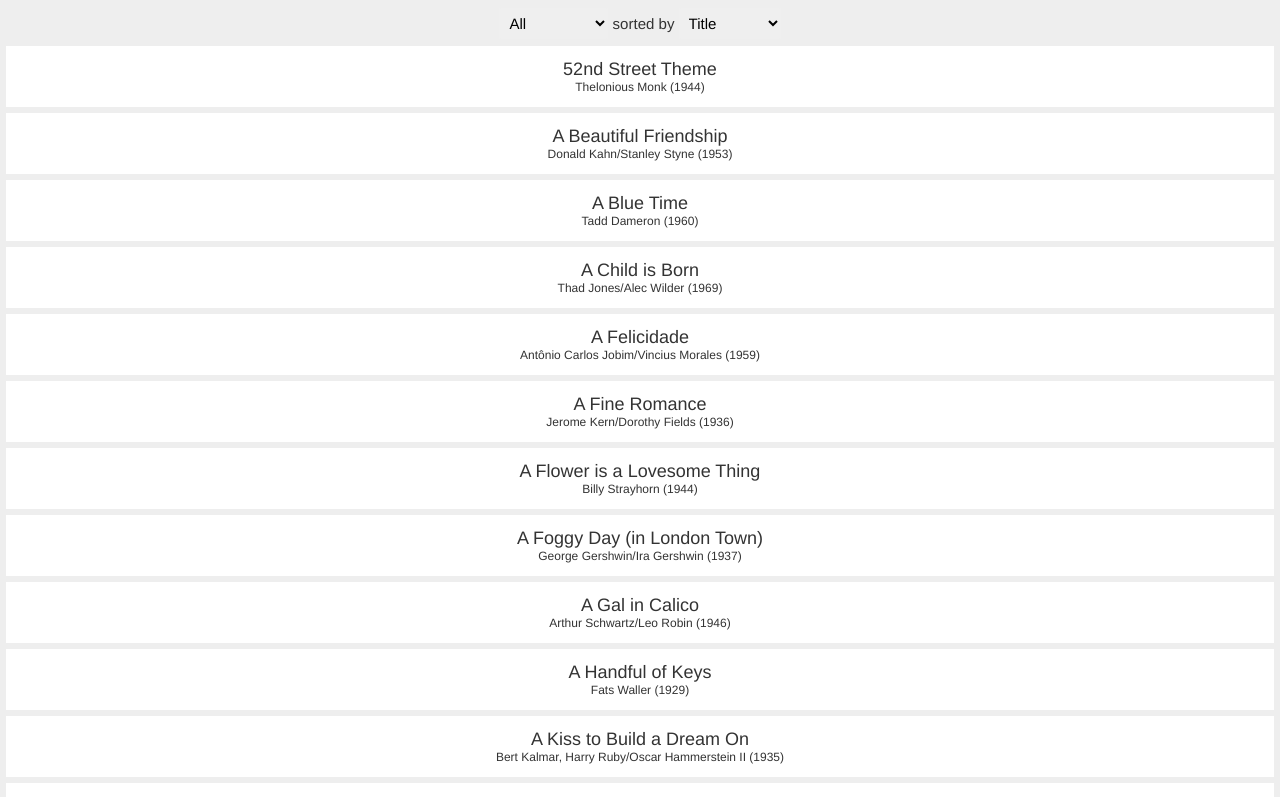
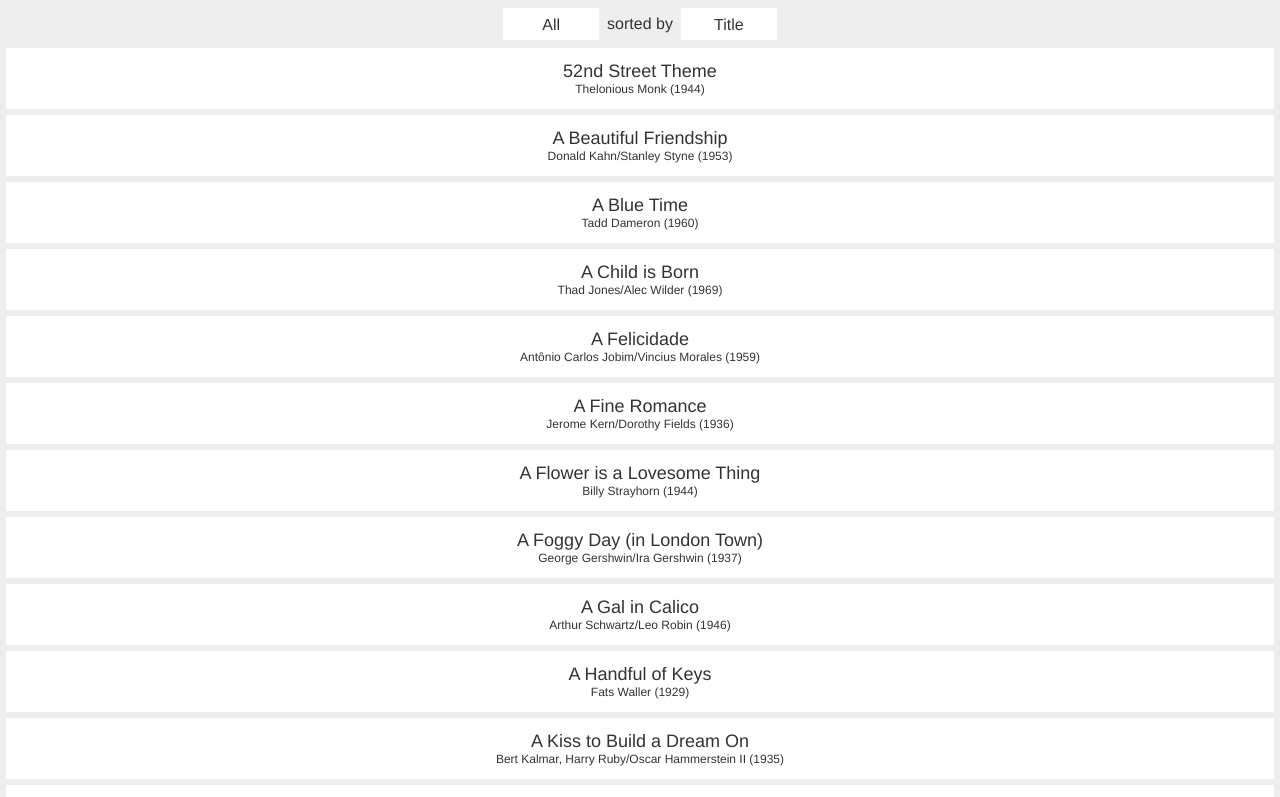
Before and after one commit to thomasmcevoy/tunes-svelte, a Svelte app: page / in a window 1280 px wide. Shown: the top 797 px of the page. Built offline with nearby package versions, Linux system fonts and the light colour scheme.

Commit message:
custom built select menus

```diff
--- a/package.json
+++ b/package.json
@@ -14,9 +14,9 @@
     "@rollup/plugin-node-resolve": "^7.0.0",
     "rollup": "^1.20.0",
     "rollup-plugin-livereload": "^1.0.0",
-    "rollup-plugin-svelte": "^5.0.3",
+    "rollup-plugin-svelte": "^5.2.2",
     "rollup-plugin-terser": "^5.1.2",
-    "svelte": "^3.0.0"
+    "svelte": "^3.22.3"
   },
   "dependencies": {
     "gh-pages": "^2.2.0",
--- a/public/global.css
+++ b/public/global.css
@@ -1,3 +1,7 @@
+* {
+  box-sizing: border-box;
+}
+
 html, body {
 	position: relative;
 	width: 100%;
@@ -11,6 +15,7 @@ body {
 	padding: 0;
 	box-sizing: border-box;
 	font-family: "Avenir", "Helvetica Neue", Arial, sans-serif;
+	text-align: center;
 }
 
 a {
--- a/src/App.svelte
+++ b/src/App.svelte
@@ -1,12 +1,16 @@
 <script>
+  import { TUNES } from "../constants/tunes.js";
+  import { FILTERS } from "../constants/filters.js";
+  import { SORTS } from "../constants/sorts.js";
   import { filter, sort } from "../constants/functions.js";
+  import DropMenu from "./DropMenu.svelte";
 
-  export let TUNES;
-  export let FILTERS;
-  export let SORTS;
   export let currentFilter = "All";
   export let currentSort = "Title";
   $: sortedFilteredTunes = sort(filter(TUNES, currentFilter), currentSort);
+
+  export const setFilter = value => (currentFilter = value);
+  export const setSort = value => (currentSort = value);
 
   export function toggleSelected(tune) {
     const index = TUNES.indexOf(tune);
@@ -19,20 +23,12 @@
   }
 </script>
 
+<header>
+  <DropMenu items={FILTERS} currentItem={currentFilter} setItem={setFilter} />
+  <span>sorted by</span>
+  <DropMenu items={SORTS} currentItem={currentSort} setItem={setSort} />
+</header>
 <main>
-  <header>
-    <select on:change={e => (currentFilter = e.target.value)}>
-      {#each FILTERS as FILTER}
-        <option>{FILTER}</option>
-      {/each}
-    </select>
-    <span>sorted by</span>
-    <select on:change={e => (currentSort = e.target.value)}>
-      {#each SORTS as SORT}
-        <option>{SORT}</option>
-      {/each}
-    </select>
-  </header>
   <ul>
     {#each sortedFilteredTunes as tune}
       <li
@@ -46,23 +42,30 @@
 </main>
 
 <style>
-  main {
-    text-align: center;
+  header {
+    position: fixed;
+    top: 0;
+    left: 0;
+    width: 100%;
+    height: 3em;
     margin: 0;
-    padding: 0;
-    margin: 0 auto;
+    padding: 0.5em;
+    display: flex;
+    justify-content: center;
+    background-color: inherit;
+    text-align: top;
+    z-index: 5;
   }
 
-  header {
-    margin: 0.5em;
-    font-size: 0.94em;
+  span {
+    padding: 0 0.5em;
+    height: 2em;
+    line-height: 2em;
   }
 
-  select {
-    margin: 0;
-    border: none;
-  }
-  option {
+  main {
+    margin: 3em auto 0;
+    padding: 0;
   }
 
   ul {
@@ -72,7 +75,7 @@
   }
 
   .tune {
-    margin: 0.5em;
+    margin: 0 0.5em 0.5em;
     border: 1.5px solid white;
     padding: 1em;
     background-color: rgb(255, 255, 255);
--- /dev/null
+++ b/src/DropMenu.svelte
@@ -0,0 +1,51 @@
+<script>
+  export let items;
+  export let setItem;
+  export let currentItem;
+  export let isVisible = false;
+
+  export function toggleVisibility() {
+    isVisible = !isVisible;
+  }
+
+  export function handleClick(newValue) {
+    setItem(newValue);
+    toggleVisibility();
+  }
+</script>
+
+<div class="container">
+  <div class="current item" on:click={toggleVisibility}>{currentItem}</div>
+  <div class="drop-menu {isVisible ? '' : 'isHidden'}">
+    {#each items as item}
+      {#if item !== currentItem}
+        <div class="item" on:click={handleClick(item)}>{item}</div>
+      {/if}
+    {/each}
+  </div>
+</div>
+
+<style>
+  .drop-menu {
+    border: thin solid #eee;
+    border-top: thin solid white;
+  }
+  .isHidden {
+    display: none;
+  }
+
+  .item {
+    height: 2em;
+    width: 6em;
+    line-height: 2em;
+    background-color: white;
+    user-select: none;
+  }
+  .item:hover {
+    cursor: select;
+  }
+
+  .current.item {
+    border: solid thin white;
+  }
+</style>
--- a/src/main.js
+++ b/src/main.js
@@ -1,15 +1,7 @@
 import App from './App.svelte';
-import { TUNES } from '../constants/tunes.js';
-import { FILTERS } from '../constants/filters.js';
-import { SORTS } from '../constants/sorts.js';
 
 const app = new App({
-	target: document.body,
-	props: {
-		TUNES: TUNES,
-		FILTERS: FILTERS,
-		SORTS: SORTS
-	}
+	target: document.body
 });
 
 export default app;
```
Also changed, not shown: 1 other file (tests, documents, lock files or other folders).
